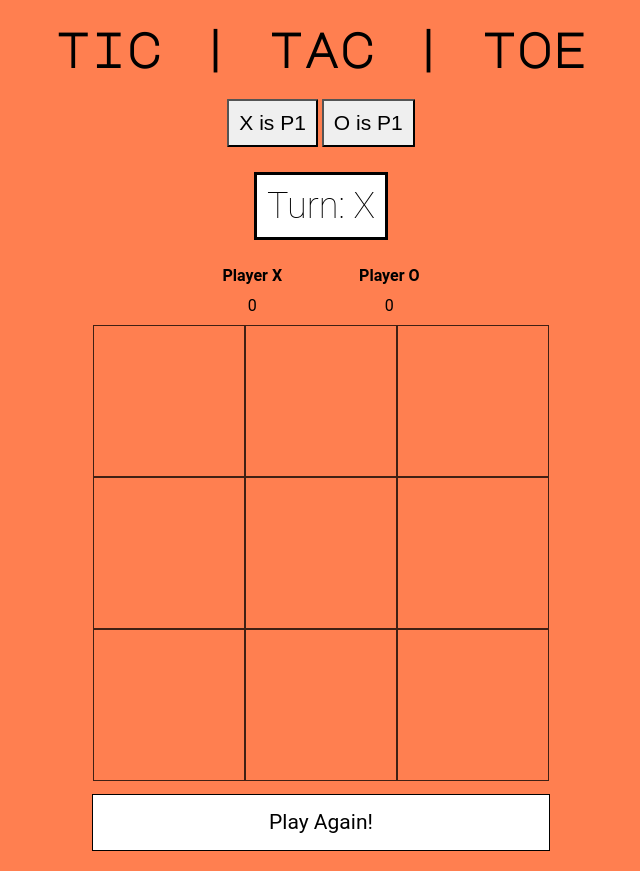
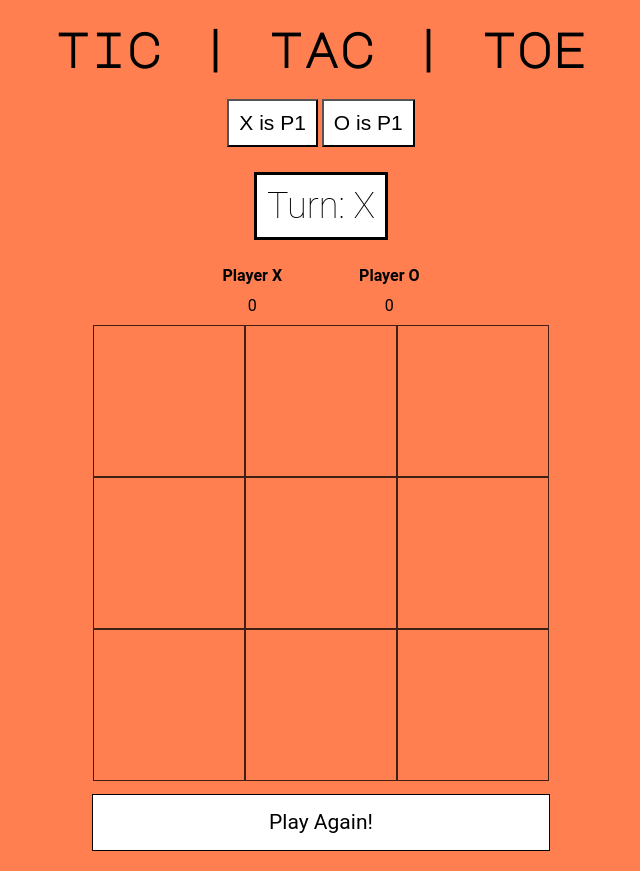
Before and after one commit to JunJun435/pset-8, a plain HTML site: page index.html in a window 1280 px wide. Shown: the whole page, without its empty margins (319-959 px from the left). Drawn offline with Linux system fonts and the light colour scheme.

Commit message:
こんにちは(https://youtu.be/dQ_d_VKrFgM)

```diff
--- a/css/styles.css
+++ b/css/styles.css
@@ -100,7 +100,7 @@ button {
   font-size: 21px;
   padding: 10px;
   border-radius: 1px;
-  background-color: #fffffff;
+  background-color: #ffffff;
 }
 
 button:hover {
```
